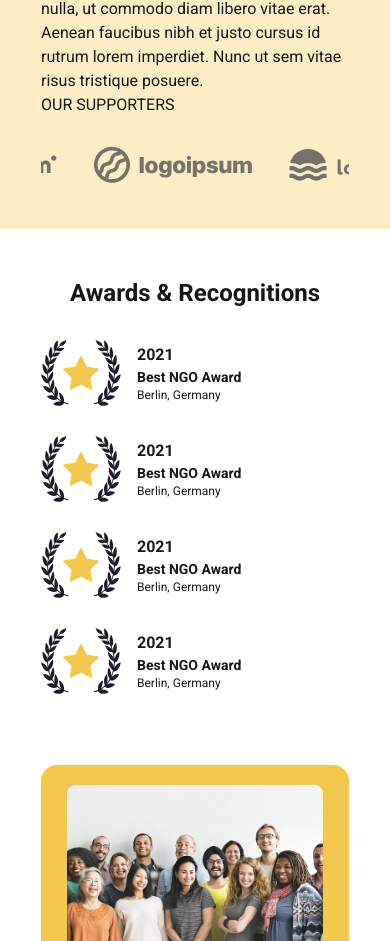
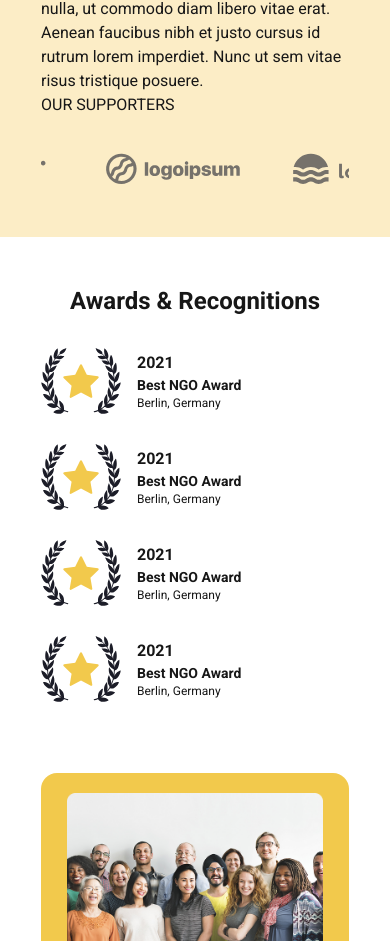
Before and after one commit to stpholise/orphanage, a Next.js app: page /about in a window 390 px wide. Shown: the part 1053-1994 px from the top of the page. Built offline with nearby package versions, Linux system fonts and the light colour scheme.

Commit message:
reduce maque image height for mobile

```diff
--- a/app/_components/features/SupprotMarquee.tsx
+++ b/app/_components/features/SupprotMarquee.tsx
@@ -12,7 +12,7 @@ const marqueeContents: string[] = [
 
 const SupprotMarquee = () => {
   return (
-    <div>
+    <div className="my-3">
       <Marquee>
         {marqueeContents.map((item, index) => (
           <div key={index} className="">
@@ -21,7 +21,7 @@ const SupprotMarquee = () => {
               alt="marquee item"
               height="50"
               width="200"
-              className="w-40 h-12 mr-9"
+              className="w-40 md:h-12 h-8 mr-9"
             />
           </div>
         ))}
--- a/app/home/page.tsx
+++ b/app/home/page.tsx
@@ -111,7 +111,7 @@ const page = () => {
               />
             </div>
           </div>
-          <div className="container mx-auto flex flex-col gap-6">
+          <div className="container mx-auto flex flex-col gap-4 sm:gap-6">
             <div className="flex gap-8 items-center">
               <h4 className="whitespace-nowrap">OUR SUPPORTERS</h4>{" "}
               <div className="border border-gray-600 h-0 w-full"></div>
```
